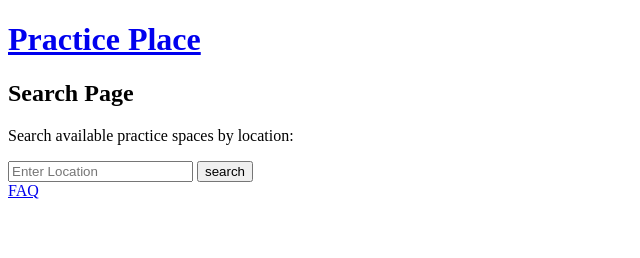
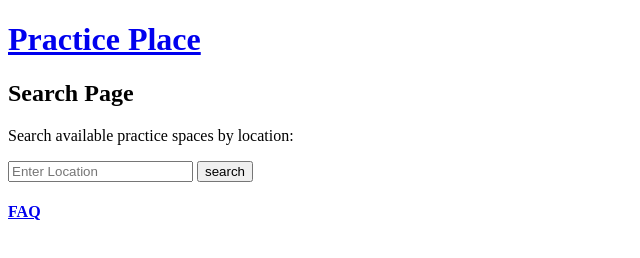
Before and after one commit to ZachKGordon/practice_place, a plain HTML site: page public/search.html in a window 1280 px wide. Shown: the full height of the page, 0-640 px from the left. Drawn offline with Linux system fonts and the light colour scheme.

Commit message:
got rid of roque h1 tag in footer and changed to a h4

```diff
--- a/public/search.html
+++ b/public/search.html
@@ -16,7 +16,7 @@
         <input type="submit" value="search"/>
       </form>
     </section>
-    <footer><a href="FAQ.html">FAQ</a></h1></footer>
+    <footer><h4><a href="FAQ.html">FAQ</a></h4></footer>
   </body>
   </head>
 </html>
```
